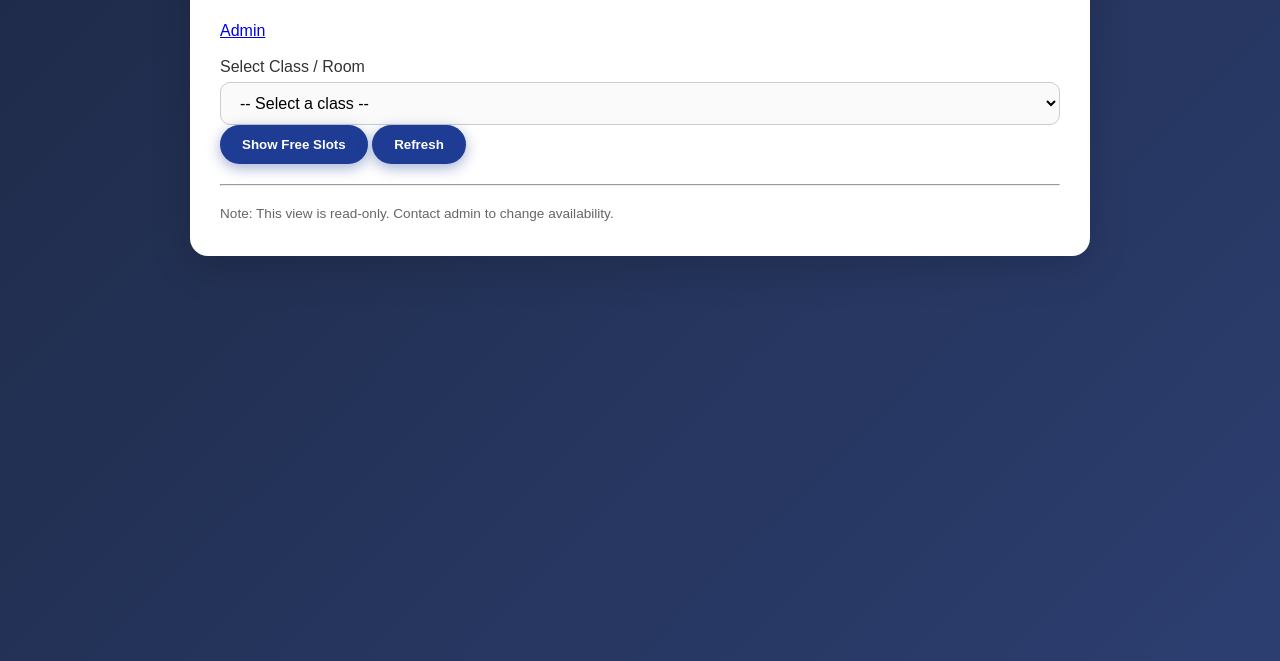
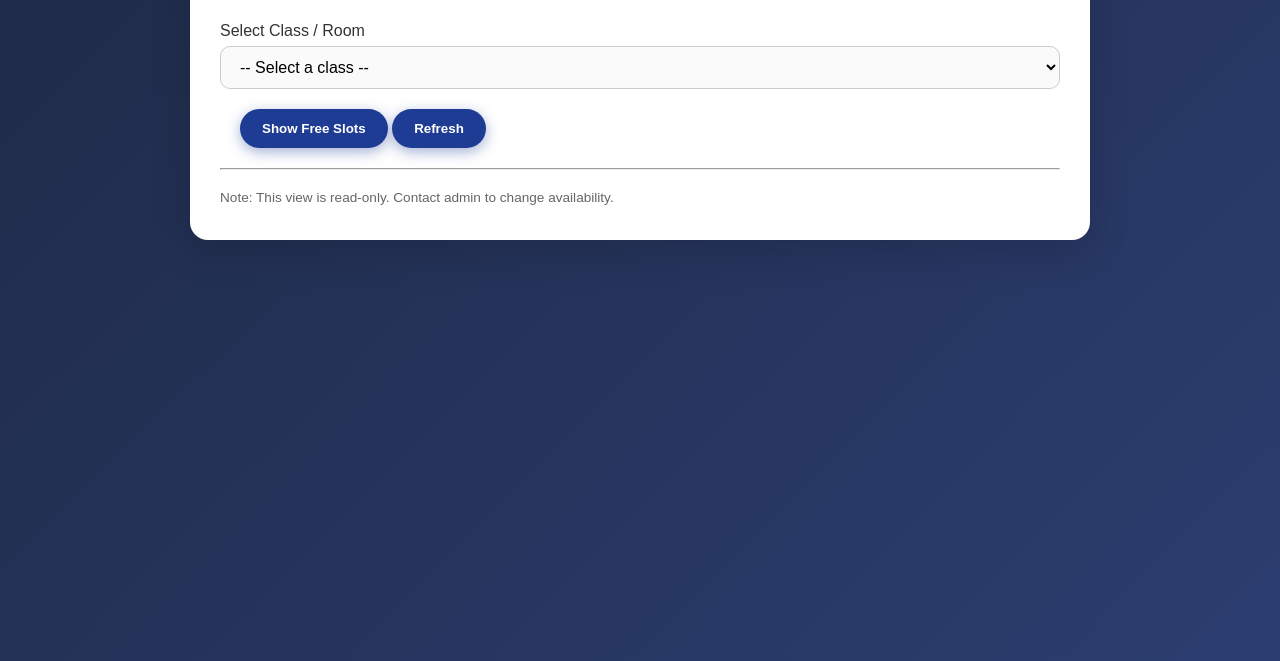
Before and after one commit to regenpalkar28/Classroom-Allotment, a website: page Class_Availablity/public/student.html in a window 1280 px wide. Shown: the part 139-800 px from the top of the page. Drawn offline with Linux system fonts and the light colour scheme.

Commit message:
Made more changes to UI

```diff
--- a/Class_Availablity/public/student.html
+++ b/Class_Availablity/public/student.html
@@ -10,7 +10,6 @@
   <div class="container">
     <header class="top">
       <h1>Class Availability — Student</h1>
-      <a class="link-button" href="/">Admin</a>
     </header>
 
     <section class="student-panel">
--- a/Class_Availablity/public/style.css
+++ b/Class_Availablity/public/style.css
@@ -56,6 +56,9 @@ label {
   color: #333;
 }
 
+.row {
+    margin: 20px;
+}
 input[type="text"],
 select {
   width: 100%;
```
